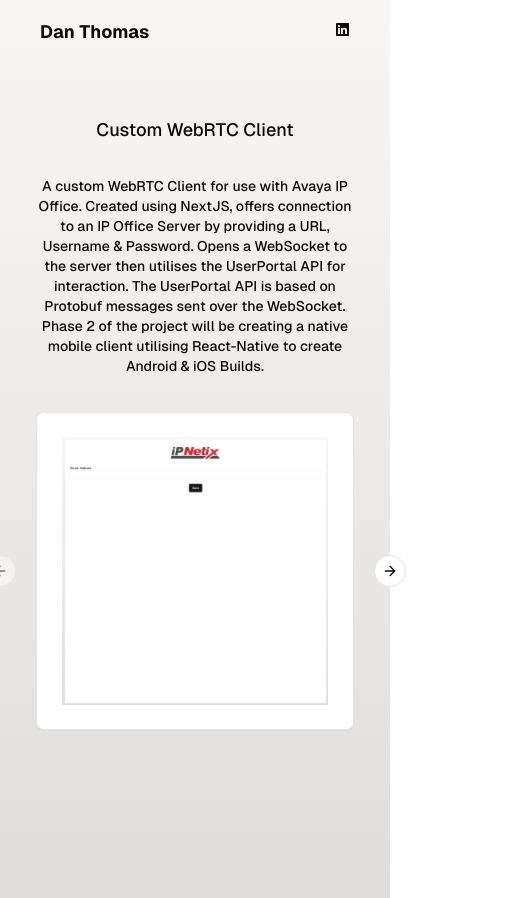
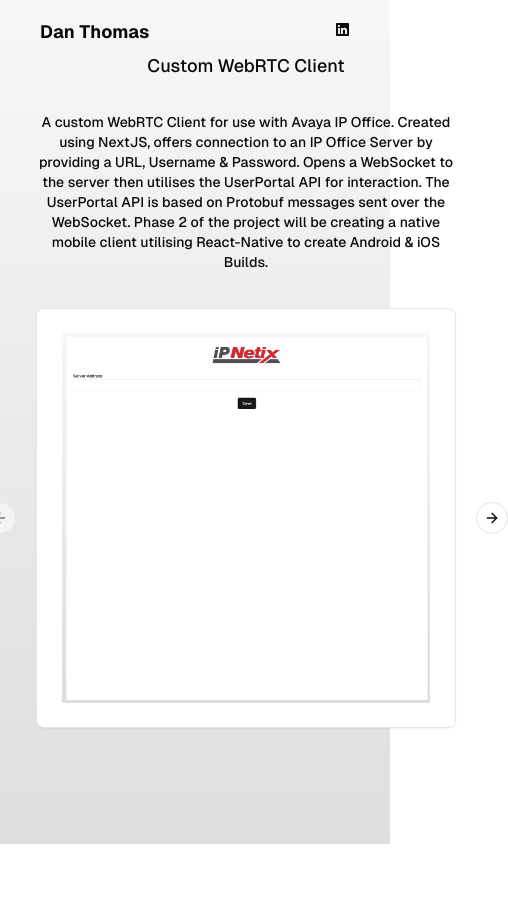
Before and after one commit to dlt194/portfolio, a Next.js app: page /webrtc in a window 390 px wide. Shown: the whole page, 508 px wide, since content can reach past the window. After the commit the page ends 844 px from the top, so only its background shows below. Built offline with nearby package versions, Linux system fonts and the light colour scheme.

Commit message:
Layout tweaks. Image optimization

```diff
--- a/src/app/cert-tool/page.tsx
+++ b/src/app/cert-tool/page.tsx
@@ -14,7 +14,7 @@ export default function Home() {
     "/images/cert_6.png",
   ];
   return (
-    <div className="grid grid-rows-[20px_1fr_20px] min-h-screen p-8 pb-20 gap-16 sm:p-20 font-[family-name:var(--font-geist-sans)] bg-gradient-to-b from-[#f9f7f6] to-[#e0dedd]">
+    <div className="grid grid-rows-[20px_1fr_20px] min-h-screen p-8 pb-20 sm:p-20 font-[family-name:var(--font-geist-sans)] bg-gradient-to-b from-[#f9f7f6] to-[#e0dedd]">
       <NavBar />
       <main className="flex flex-col gap-8 row-start-2 items-center">
         {/* TITLE */}
--- a/src/app/chat-app/page.tsx
+++ b/src/app/chat-app/page.tsx
@@ -6,7 +6,7 @@ import CustomCarousel from "@/components/CustomCarousel";
 export default function Home() {
   const images = ["/images/chat_1.png", "/images/chat_2.png"];
   return (
-    <div className="grid grid-rows-[20px_1fr_20px] min-h-screen p-8 pb-20 gap-16 sm:p-20 font-[family-name:var(--font-geist-sans)] bg-gradient-to-b from-[#f9f7f6] to-[#e0dedd]">
+    <div className="grid grid-rows-[20px_1fr_20px] min-h-screen p-8 pb-20 sm:p-20 font-[family-name:var(--font-geist-sans)] bg-gradient-to-b from-[#f9f7f6] to-[#e0dedd]">
       <NavBar />
       <main className="flex flex-col gap-8 row-start-2 items-center">
         {/* TITLE */}
--- a/src/app/page.tsx
+++ b/src/app/page.tsx
@@ -20,7 +20,7 @@ export default function Home() {
   ];
 
   return (
-    <div className="grid grid-rows-[20px_1fr_20px] w-full h-full max-w-screen max-h-screen min-h-screen sm:p-20 p-4 font-[family-name:var(--font-geist-sans)] bg-gradient-to-b from-[#f9f7f6] to-[#e0dedd] bg-fixed">
+    <div className="grid grid-rows-[20px_1fr_20px] w-full h-full max-w-screen max-h-screen min-h-screen p-4 font-[family-name:var(--font-geist-sans)] bg-gradient-to-b from-[#f9f7f6] to-[#e0dedd] bg-fixed">
       <div className="z-50 pb-4">
         <NavBar />
       </div>
--- a/src/app/thorpe/page.tsx
+++ b/src/app/thorpe/page.tsx
@@ -21,7 +21,7 @@ export default function Home() {
   ];
 
   return (
-    <div className="grid grid-rows-[20px_1fr_20px] min-h-screen p-8 pb-20 gap-16 sm:p-20 font-[family-name:var(--font-geist-sans)] bg-gradient-to-b from-[#f9f7f6] to-[#e0dedd]">
+    <div className="grid grid-rows-[20px_1fr_20px] min-h-screen p-8 pb-20 sm:p-20 font-[family-name:var(--font-geist-sans)] bg-gradient-to-b from-[#f9f7f6] to-[#e0dedd]">
       <NavBar />
 
       {/* Main Content */}
--- a/src/app/webrtc/page.tsx
+++ b/src/app/webrtc/page.tsx
@@ -8,9 +8,12 @@ export default function Home() {
     "/images/webrtc_1.png",
     "/images/webrtc_2.png",
     "/images/webrtc_3.png",
+    "/images/webrtc_4.png",
+    "/images/webrtc_5.png",
+    "/images/webrtc_6.png",
   ];
   return (
-    <div className="grid grid-rows-[20px_1fr_20px] min-h-screen p-8 pb-20 gap-16 sm:p-20 font-[family-name:var(--font-geist-sans)] bg-gradient-to-b from-[#f9f7f6] to-[#e0dedd]">
+    <div className="grid grid-rows-[20px_1fr_20px] min-h-screen p-8 pb-20 sm:p-20 font-[family-name:var(--font-geist-sans)] bg-gradient-to-b from-[#f9f7f6] to-[#e0dedd]">
       <NavBar />
       <main className="flex flex-col gap-8 row-start-2 items-center">
         {/* TITLE */}
--- a/src/app/wedding/page.tsx
+++ b/src/app/wedding/page.tsx
@@ -17,7 +17,7 @@ export default function Home() {
   ];
 
   return (
-    <div className="grid grid-rows-[20px_1fr_20px] min-h-screen p-8 pb-20 gap-16 sm:p-20 font-[family-name:var(--font-geist-sans)] bg-gradient-to-b from-[#f9f7f6] to-[#e0dedd]">
+    <div className="grid grid-rows-[20px_1fr_20px] min-h-screen p-8 pb-20 sm:p-20 font-[family-name:var(--font-geist-sans)] bg-gradient-to-b from-[#f9f7f6] to-[#e0dedd]">
       <NavBar />
       <main className="flex flex-col gap-8 row-start-2 items-center">
         {/* TITLE */}
--- a/src/components/CustomCarousel.tsx
+++ b/src/components/CustomCarousel.tsx
@@ -9,6 +9,8 @@ import {
 
 import { Card, CardContent } from "@/components/ui/card";
 
+import Image from "next/image";
+
 interface CustomCarouselProps {
   images: string[];
 }
@@ -16,16 +18,19 @@ interface CustomCarouselProps {
 function CustomCarousel({ images }: CustomCarouselProps) {
   return (
     <div>
-      <Carousel className="w-full">
+      <Carousel className="w-full max-h-svh">
         <CarouselContent className="h-full">
           {images.map((image, index) => (
             <CarouselItem key={index} className="h-full">
               <div className="p-1 h-full">
                 <Card className="h-full">
                   <CardContent className="flex aspect-square items-center justify-center p-6">
-                    <img
+                    <Image
                       src={image}
                       className="w-full h-full object-scale-down"
+                      alt=""
+                      width={500}
+                      height={500}
                     />
                   </CardContent>
                 </Card>
```
